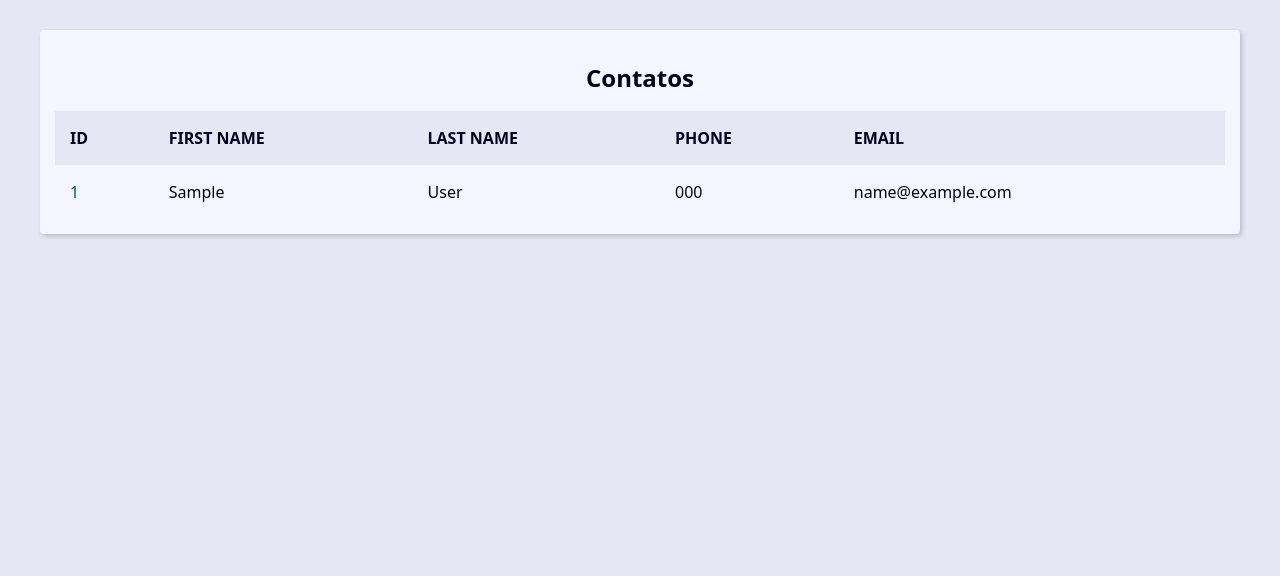
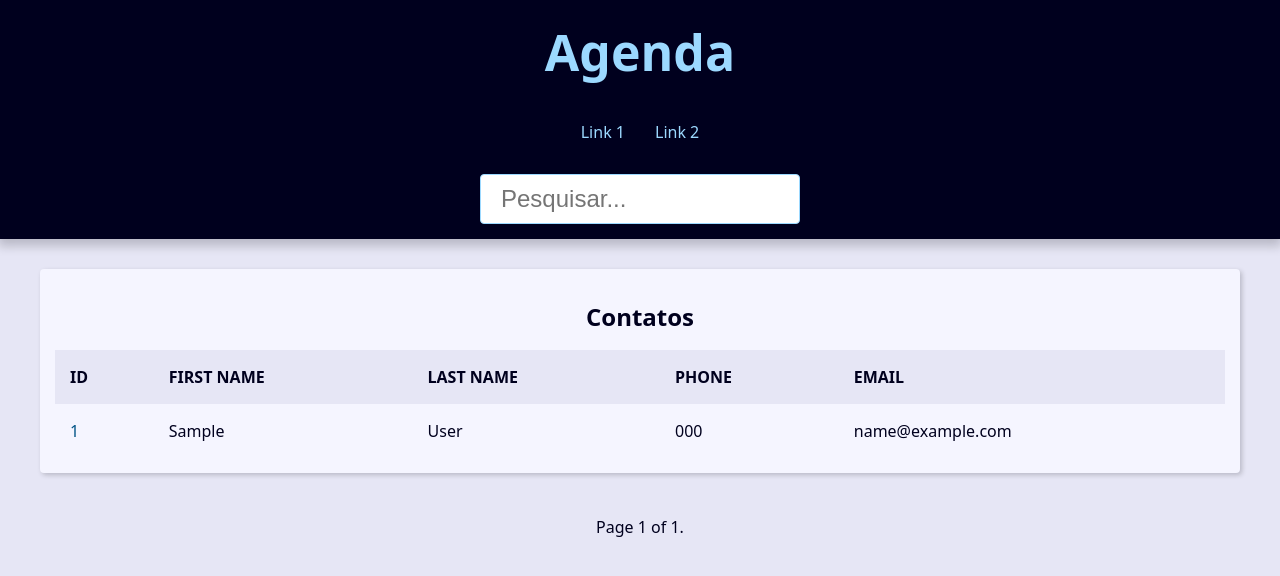
Before and after one commit to LuizEduardo-service/agenda_django, a Django app: page / in a window 1280 px wide. Shown: the top 576 px of the page. Run offline with Django 4.2, Linux system fonts and the light colour scheme; tables that the repository leaves empty hold one stand-in row (values such as "Sample post").

Commit message:
inserindo paginação e template create

```diff
--- a/base_templates/global/base.html
+++ b/base_templates/global/base.html
@@ -1,16 +1,14 @@
-{% load static %}
+
 <!DOCTYPE html>
 <html lang="en">
 <head>
-    <meta charset="UTF-8">
-    <meta name="viewport" content="width=device-width, initial-scale=1.0">
-    <title>Document</title>
-    <link rel="stylesheet" href="{% static 'global/css/style.css' %}">
-
+    {% include 'global/partials/_head.html' %}
 </head>
 <body>
+    {% include 'global/partials/_header.html' %}
     <main class="content">
         {% block content %}{% endblock content %}
     </main>
+    {% include 'global/partials/_pagination.html' %}
 </body>
 </html>
--- /dev/null
+++ b/base_templates/global/partials/_head.html
@@ -0,0 +1,5 @@
+{% load static %}
+<meta charset="UTF-8">
+<meta name="viewport" content="width=device-width, initial-scale=1.0">
+<title>{{ site_title }}Agenda</title>
+<link rel="stylesheet" href="{% static 'global/css/style.css' %}">
--- /dev/null
+++ b/base_templates/global/partials/_header.html
@@ -0,0 +1,30 @@
+<header class="header">
+    <h1 class="header-heading">
+     <a href="{% url 'contact:index' %}" class="header-link">
+         Agenda
+     </a>
+    </h1>
+    <nav class="menu">
+     <ul class="menu-list">
+         <li class="menu-item">
+             <a href="" class="menu-link">
+                 Link 1
+             </a>
+         </li>
+             <a href="" class="menu-link">
+                 Link 2
+             </a>
+         </li>
+     </ul>
+    </nav>
+    <div class="search">
+     <form action="{% url 'contact:search' %}" method="GET">
+         <input type="search"
+                placeholder="Pesquisar..."
+                class="search-input"
+                id="search"
+                name="q"
+                value="{{ request.GET.q.strip }}">
+     </form>
+    </div>
+ </header>
--- /dev/null
+++ b/base_templates/global/partials/_pagination.html
@@ -0,0 +1,19 @@
+{% if page_obj %}
+    <div class="pagination">
+        <span class="step-links">
+            {% if page_obj.has_previous %}
+                <a href="?page=1&q={{ request.GET.q.strip }}">&laquo; first</a>
+                <a href="?page={{ page_obj.previous_page_number }}&q={{ request.GET.q.strip }}">previous</a>
+            {% endif %}
+
+            <span class="current">
+                Page {{ page_obj.number }} of {{ page_obj.paginator.num_pages }}.
+            </span>
+
+            {% if page_obj.has_next %}
+                <a href="?page={{ page_obj.next_page_number }}&q={{ request.GET.q.strip }}">next</a>
+                <a href="?page={{ page_obj.paginator.num_pages }}&q={{ request.GET.q.strip }}">last &raquo;</a>
+            {% endif %}
+        </span>
+    </div>
+{% endif %}
--- a/contact/admin.py
+++ b/contact/admin.py
@@ -5,13 +5,13 @@ from contact.models import Contact, Category
 # Register your models here.
 @admin.register(Contact)
 class AdminContact(admin.ModelAdmin):
-    list_display = 'id','first_name', 'last_name', 'phone',
+    list_display = 'id','first_name', 'last_name', 'phone', 'show'
     ordering = '-id',
     list_filter = 'created_date',
     search_fields = 'id', 'first_name',
     list_per_page = 10
     list_max_show_all = 200
-    list_editable = 'last_name',
+    list_editable = 'last_name', 'show'
     list_display_links = 'id', 'first_name',
 
 @admin.register(Category)
--- /dev/null
+++ b/contact/templates/contact/create.html
@@ -0,0 +1,6 @@
+{% extends 'global/base.html' %}
+{% block content %}
+<h1>
+    CRIAR CONTATO
+</h1>
+{% endblock %}
--- a/contact/templates/contact/index.html
+++ b/contact/templates/contact/index.html
@@ -1,6 +1,7 @@
 {% extends 'global/base.html' %}
 
 {% block content %}
+{% if page_obj %}
 <div class="responsive-table">
     <table class="contacts-table">
         <caption class="table-caption">
@@ -16,10 +17,10 @@
             </tr>
         </thead>
         <tbody>
-            {% for contato in contatos %}
+            {% for contato in page_obj %}
                 <tr class="table-row">
                     <td class="table-cel">
-                       <a  class="table-link" href="#">
+                       <a  class="table-link" href="{% url 'contact:contact' contato.id %}">
                         {{ contato.id }}
                        </a>
                     </td>
@@ -43,6 +44,12 @@
         </tbody>
     </table>
 </div>
+{% else %}
+<div class="single-contact">
+    <h1 class="single-contact-name">
+        Nenhum contato foi localizado!!
+    </h1>
 
-
+</div>
+{% endif %}
 {% endblock content %}
--- a/contact/urls.py
+++ b/contact/urls.py
@@ -5,4 +5,9 @@ app_name = 'contact'
 
 urlpatterns = [
     path('', views.index, name='index'),
+    path('search/', views.search, name='search'),
+
+    # contatos (CRUD)
+    path('contact/<int:contact_id>/', views.contact, name='contact'),
+    path('contact/create/', views.create, name='create'),
 ]
--- a/contact/views/__init__.py
+++ b/contact/views/__init__.py
@@ -1 +1,2 @@
 from .contact_views import  *
+from .contact_forms import  *
--- a/contact/views/contact_views.py
+++ b/contact/views/contact_views.py
@@ -1,12 +1,59 @@
-from django.shortcuts import render
+from django.http import Http404
+from django.shortcuts import render, get_object_or_404,redirect
 from contact.models import Contact
+from django.db.models import Q
 
+from django.core.paginator import Paginator
 
 # Create your views here.
 def index(request):
-    contatos = Contact.objects.all()
+    contatos = Contact.objects.all() \
+        .filter(show=True) \
+        .order_by('-id')
+
+    paginator = Paginator(contatos , 10 )
+    page_number = request.GET.get('page')
+    page_obj = paginator.get_page(page_number)
 
     context = {
-        'contatos': contatos,
+        'page_obj': page_obj,
+        'site_title': 'Contatos - '
     }
     return render(request, 'contact/index.html', context)
+
+def search(request):
+    search_value = request.GET.get('q', '').strip()
+
+    if search_value == '':
+        return redirect('contact:index')
+
+    contatos = Contact.objects.all() \
+        .filter(show=True) \
+        .filter(
+                Q(first_name__icontains=search_value) |
+                Q(last_name__icontains=search_value)
+                )\
+        .order_by('-id')
+
+    paginator = Paginator(contatos , 10 )
+    page_number = request.GET.get('page')
+    page_obj = paginator.get_page(page_number)
+
+    context = {
+        'page_obj': page_obj,
+        'site_title': 'Pesquisa - '
+    }
+    return render(request, 'contact/index.html', context)
+
+def contact(request, contact_id):
+    # contatos = Contact.objects.filter(pk=contact_id).first()
+    contatos = get_object_or_404(Contact, pk=contact_id, show=True)
+    site_title = f'{contatos.first_name} {contatos.last_name} - '
+    if contatos is None:
+        raise Http404()
+    context = {
+        'contato': contatos,
+        'site_title': site_title
+
+    }
+    return render(request, 'contact/contact.html', context)
```
Also changed, not shown: contact/templates/contact/contact.html (added, +15 -0 lines), contact/views/contact_forms.py (added, +14 -0 lines).
